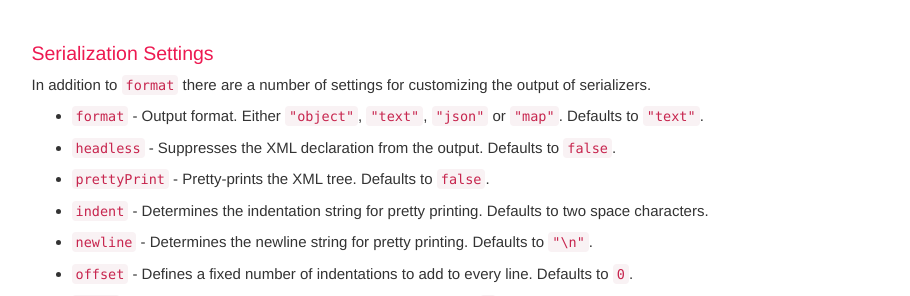
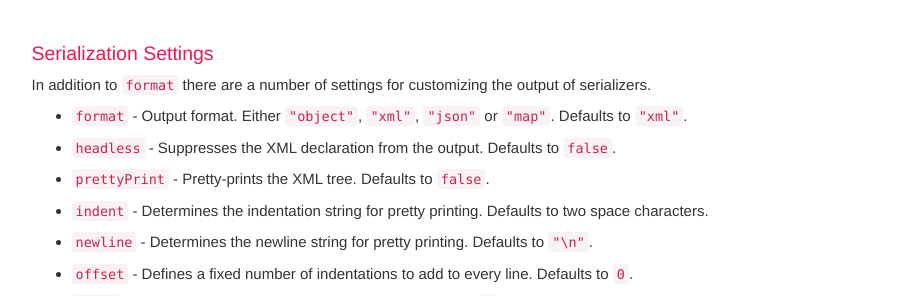
Before and after one commit to oozcitak/xmlbuilder2, a Jekyll site: the page built from docs/pages/serialization.md, in a window 1280 px wide and 900 px high, scrolled down 2817 px. Shown: the part 182-478 px from the top of the window, without its empty margins (331-1241 px from the left). Built offline with Jekyll 4.4.1, drawn with Linux system fonts in a browser that asks for light colours; comment, search, counter and statistics services are not loaded.

Commit message:
Correct format values

```diff
--- a/docs/pages/serialization.md
+++ b/docs/pages/serialization.md
@@ -147,7 +147,7 @@
 
 In addition to `format` there are a number of settings for customizing the output of serializers.
 
-* `format` - Output format. Either `"object"`, `"text"`, `"json"` or `"map"`. Defaults to `"text"`.
+* `format` - Output format. Either `"object"`, `"xml"`, `"json"` or `"map"`. Defaults to `"xml"`.
 * `headless` - Suppresses the XML declaration from the output. Defaults to `false`.
 * `prettyPrint` - Pretty-prints the XML tree. Defaults to `false`.
 * `indent` - Determines the indentation string for pretty printing. Defaults to two space characters.
```
